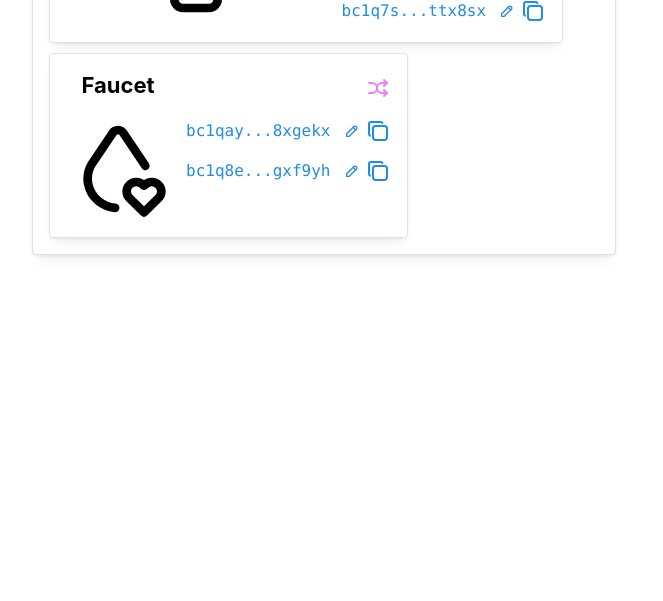
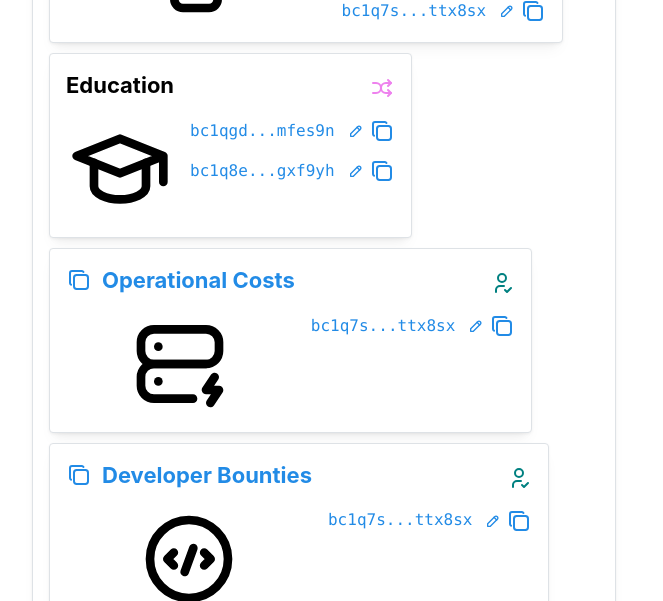
Before and after one commit to cromatikap/coin-society, a Next.js app in the folder website/: page /community/Governance in a window 1280 px wide. Shown: the part 351-952 px from the top of the page, without its empty margins (0-663 px from the left). Before the commit the page ends 868 px from the top, so only its background shows below. Built offline with nearby package versions, Linux system fonts and the light colour scheme.

Commit message:
update Faucet to Education + add Operational Costs + Developer Bounties

```diff
--- a/website/src/app/community/Governance/Ministry.tsx
+++ b/website/src/app/community/Governance/Ministry.tsx
@@ -5,15 +5,15 @@ import { LinkExt } from "@/components/Utils";
 import { chainExplorer } from "@/config";
 import { BitcoinAddress } from "@/types";
 import { Box, Button, Card, Group, Stack, Title, Tooltip } from "@mantine/core";
-import { IconArrowsShuffle2, IconUser, IconUserCheck } from "@tabler/icons-react";
+import { IconArrowsShuffle2, IconUser, IconUserCheck, TablerIcon } from "@tabler/icons-react";
 import type { Ministry } from "@/data";
 
-export default function Ministry(props: Ministry & { Icon: React.ReactElement }) {
+export default function Ministry(props: Ministry & { Icon: TablerIcon }) {
   return <Card w={{base: "100%", xs: "fit-content"}} withBorder>
     <Group align="start" justify="center">
       <Stack align="center">
         <WalletDetails name={props.name} address={props.address} />
-        {React.cloneElement(props.Icon, {size: 8*13})}
+        <props.Icon size={8*13} />
       </Stack>
       <Stack gap="xs" align="end">
         {props.multisig && <Multisig multisig={props.multisig} quorum={props.quorum} />}
--- a/website/src/app/community/Governance/index.tsx
+++ b/website/src/app/community/Governance/index.tsx
@@ -1,19 +1,11 @@
-import { IconBuildingBank, IconDropletHeart, IconPlant, IconQuestionMark } from "@tabler/icons-react";
+import { IconBuildingBank } from "@tabler/icons-react";
 import Ministry from "./Ministry";
 import { Card } from "@/components/Layout";
 import type { LayoutCardOptProps } from "@/components/Layout";
 import { Flex } from "@mantine/core";
-import { ministries, MINISTRY_PURPOSES } from "@/data";
+import { ministries } from "@/data";
 
 export default function Governance(props: LayoutCardOptProps ) {
-
-  const getIcon = (purpose: typeof MINISTRY_PURPOSES[number]) => {
-    switch (purpose) {
-      case "faucet": return <IconDropletHeart />;
-      case "stimulus": return <IconPlant />;
-      default: return <IconQuestionMark />;
-    }
-  }
 
   return <Card
     {...props}
@@ -26,7 +18,7 @@ export default function Governance(props: LayoutCardOptProps ) {
         <Ministry
           key={ministry.name}
           {...ministry}
-          Icon={getIcon(ministry.purpose)}
+          Icon={ministry.Icon}
         />
       )}
     </Flex>
--- a/website/src/data/Ministries.ts
+++ b/website/src/data/Ministries.ts
@@ -1,15 +1,11 @@
 import type { BitcoinAddress } from "@/types";
-
-export const MINISTRY_PURPOSES = [
-  "faucet",
-  "stimulus"
-] as const;
+import { IconCodeCircle2, IconPlant, IconSchool, IconServerBolt, TablerIcon } from "@tabler/icons-react";
 
 export type Ministry = {
   name: string;
   address?: BitcoinAddress;
   quorum?: number;
-  purpose: (typeof MINISTRY_PURPOSES)[number];
+  Icon: TablerIcon;
 } & (
   | { coinjoin?: never; quorum: number; multisig: BitcoinAddress[]; }
   | { multisig?: never; quorum?: never; coinjoin: BitcoinAddress[]; }
@@ -25,14 +21,32 @@ export const ministries: Ministry[] = [
       "bc1q7stt7pr9ex5qtwst2mnxs7hu5ztz7mzvttx8sx"
     ],
     quorum: 2,
-    purpose: "stimulus"
+    Icon: IconPlant
   },
   {
-    name: "Faucet",
+    name: "Education",
     coinjoin: [
-      "bc1qayz7m844g89mhyvwja246mdd67p8udax8xgekx",
+      "bc1qgdjv7k377sg72s8jr8nzpqw4cl92rq4tmfes9n",
       "bc1q8em0mdcer84fy724awvvy9yegcart4r7gxf9yh"
     ],
-    purpose: "faucet"
+    Icon: IconSchool
+  },
+  {
+    name: "Operational Costs",
+    address: "bc1qn63tnrcrzf5k3rjhna3hl0ns65a7jqhrhyvunp",
+    multisig: [
+      "bc1q7stt7pr9ex5qtwst2mnxs7hu5ztz7mzvttx8sx",
+    ],
+    quorum: 1,
+    Icon: IconServerBolt
+  },
+  {
+    name: "Developer Bounties",
+    address: "bc1qncz00j0kc40d2kvujyuj7ygkp4pkja3cykrqet",
+    multisig: [
+      "bc1q7stt7pr9ex5qtwst2mnxs7hu5ztz7mzvttx8sx",
+    ],
+    quorum: 1,
+    Icon: IconCodeCircle2
   }
 ]
```
